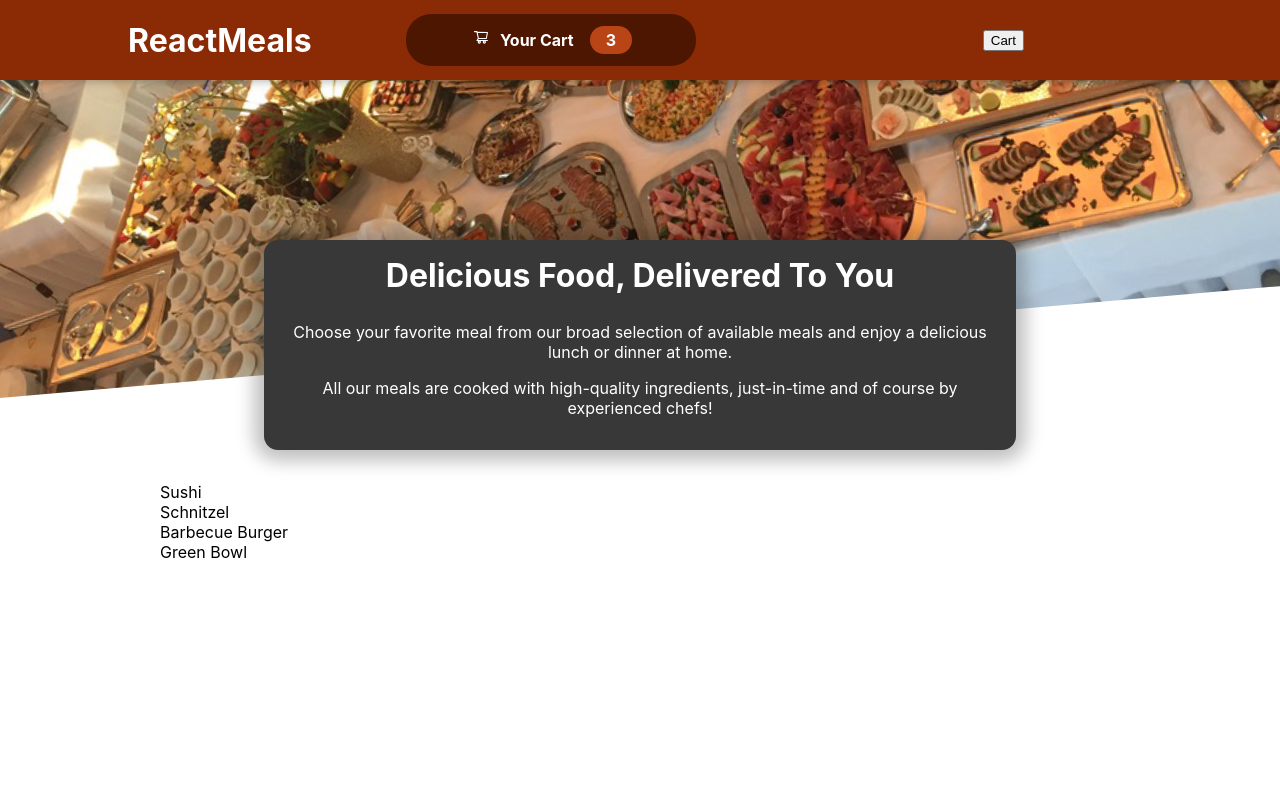
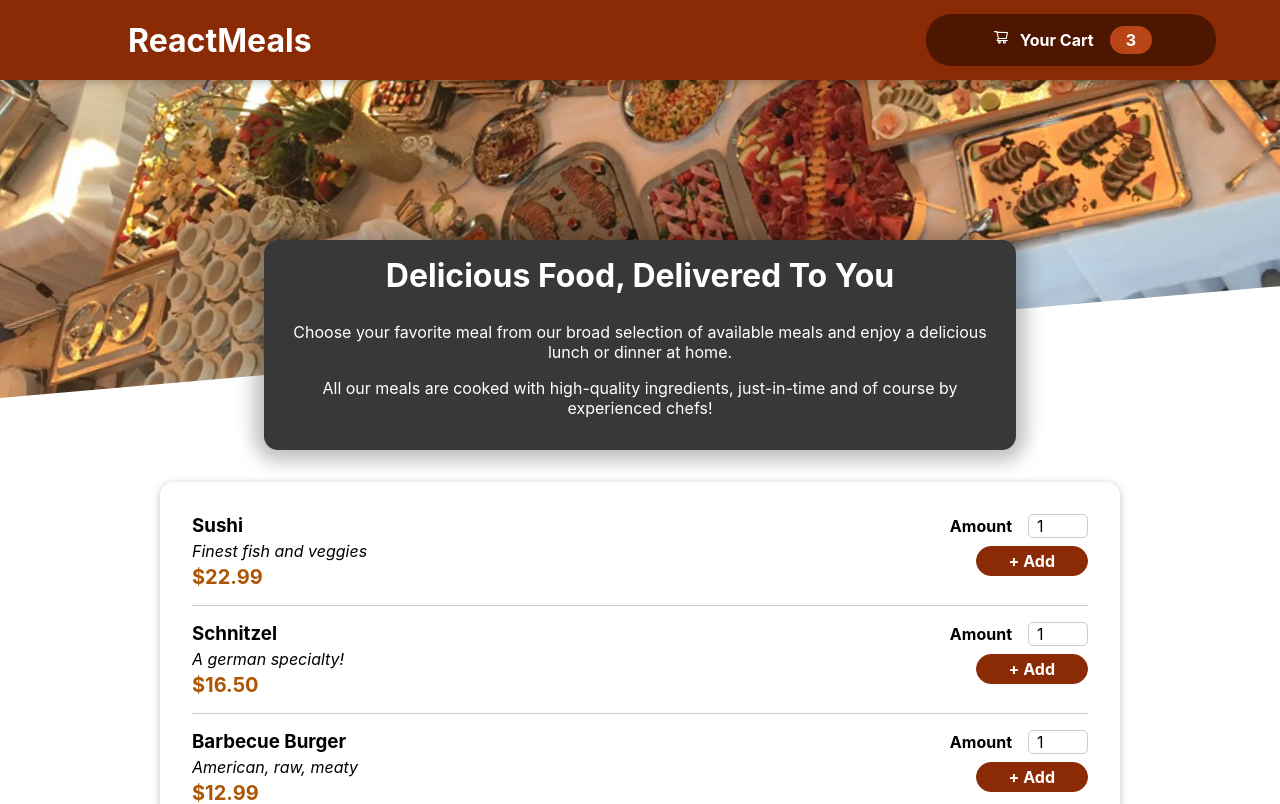
Before and after one commit to Hanqing1234/react-food-order-app, a React (Create React App) app: page / in a window 1280 px wide. Shown: the top 804 px of the page. Built offline with nearby package versions, Linux system fonts and the light colour scheme.

Commit message:
added form and cart components

```diff
--- a/src/components/Layout/Header.js
+++ b/src/components/Layout/Header.js
@@ -10,7 +10,6 @@
       <header className={classes.header}>
         <h1>ReactMeals</h1>
         <HeaderCartButton></HeaderCartButton>
-        <button style={{ marginRight: "30vw" }}>Cart</button>
       </header>
       <div className={classes["main-image"]}>
         <img src={mealsImage} alt="A table full of delicious food!" />
--- a/src/components/Meals/AvailableMeals.js
+++ b/src/components/Meals/AvailableMeals.js
@@ -1,3 +1,5 @@
+import Card from "../UI/Card";
+import MealItem from "./MealItem/MealItem";
 import classes from "./AvailableMeals.module.css";
 
 const DUMMY_MEALS = [
@@ -28,10 +30,18 @@
 ];
 
 const AvailableMeals = (props) => {
-  const mealsList = DUMMY_MEALS.map((meal) => <li>{meal.name}</li>);
+  const mealsList = DUMMY_MEALS.map((meal) => (
+    <MealItem
+      meal={meal}
+      key={meal.id}
+      id={meal.id}
+    />
+  ));
   return (
     <section className={classes.meals}>
-      <ul>{mealsList}</ul>
+      <Card>
+        <ul>{mealsList}</ul>
+      </Card>
     </section>
   );
 };
--- /dev/null
+++ b/src/components/Meals/MealItem/MealItem.js
@@ -0,0 +1,20 @@
+import classes from "./MealItem.module.css";
+import MealItemForm from "./MealItemForm";
+
+const MealItem = (props) => {
+  const price = `$${props.meal.price.toFixed(2)}`;
+  return (
+    <li className={classes.meal}>
+      <div>
+        <h3>{props.meal.name}</h3>
+        <div className={classes.description}>{props.meal.description}</div>
+        <div className={classes.price}>{price}</div>
+      </div>
+      <div>
+      <MealItemForm id={props.id}/>
+      </div>
+    </li>
+  );
+};
+
+export default MealItem;
--- /dev/null
+++ b/src/components/Meals/MealItem/MealItem.module.css
@@ -0,0 +1,22 @@
+.meal {
+    display: flex;
+    justify-content: space-between;
+    margin: 1rem;
+    padding-bottom: 1rem;
+    border-bottom: 1px solid #ccc;
+  }
+
+  .meal h3 {
+    margin: 0 0 0.25rem 0;
+  }
+
+  .description {
+    font-style: italic;
+  }
+
+  .price {
+    margin-top: 0.25rem;
+    font-weight: bold;
+    color: #ad5502;
+    font-size: 1.25rem;
+  }
--- /dev/null
+++ b/src/components/Meals/MealItem/MealItemForm.js
@@ -0,0 +1,25 @@
+import Input from '../../UI/Input';
+
+import classes from './MealItemForm.module.css';
+
+const MealItemForm = (props) => {
+  return (
+    <form className={classes.form}>
+      <Input
+        label='Amount'
+        input={{
+          id: 'amount' + props.id,
+          type: 'number',
+          min: '1',
+          max: '5',
+          step: '1',
+          defaultValue: '1',
+        }}
+      />
+
+      <button>+ Add</button>
+    </form>
+  );
+};
+
+export default MealItemForm;
--- /dev/null
+++ b/src/components/Meals/MealItem/MealItemForm.module.css
@@ -0,0 +1,20 @@
+.form {
+    text-align: right;
+  }
+
+  .form button {
+    font: inherit;
+    cursor: pointer;
+    background-color: #8a2b06;
+    border: 1px solid #8a2b06;
+    color: white;
+    padding: 0.25rem 2rem;
+    border-radius: 20px;
+    font-weight: bold;
+  }
+
+  .form button:hover,
+  .form button:active {
+    background-color: #641e03;
+    border-color: #641e03;
+  }
--- /dev/null
+++ b/src/components/UI/Card.js
@@ -0,0 +1,7 @@
+import classes from "./Card.module.css";
+
+const Card = (props) => {
+  return <div className={classes.card}>{props.children}</div>;
+};
+
+export default Card;
--- /dev/null
+++ b/src/components/UI/Card.module.css
@@ -0,0 +1,6 @@
+.card {
+    padding: 1rem;
+    box-shadow: 0 2px 8px rgba(0, 0, 0, 0.25);
+    border-radius: 14px;
+    background-color: white;
+  }
--- /dev/null
+++ b/src/components/UI/Input.js
@@ -0,0 +1,12 @@
+import classes from "./Input.module.css";
+
+const Input = (props) => {
+  return (
+    <div className={classes.input}>
+      <label htmlFor={props.input.id}>{props.label}</label>
+      <input id={props.input.id} {...props.input}/>
+    </div>
+  );
+};
+
+export default Input;
--- /dev/null
+++ b/src/components/UI/Input.module.css
@@ -0,0 +1,18 @@
+.input {
+    display: flex;
+    align-items: center;
+    margin-bottom: 0.5rem;
+  }
+
+  .input label {
+    font-weight: bold;
+    margin-right: 1rem;
+  }
+
+  .input input {
+    width: 3rem;
+    border-radius: 5px;
+    border: 1px solid #ccc;
+    font: inherit;
+    padding-left: 0.5rem;
+  }
```
Also changed, not shown: src/components/Cart/Cart.js (added, +27 -0 lines), src/components/Cart/Cart.module.css (added, +46 -0 lines).
